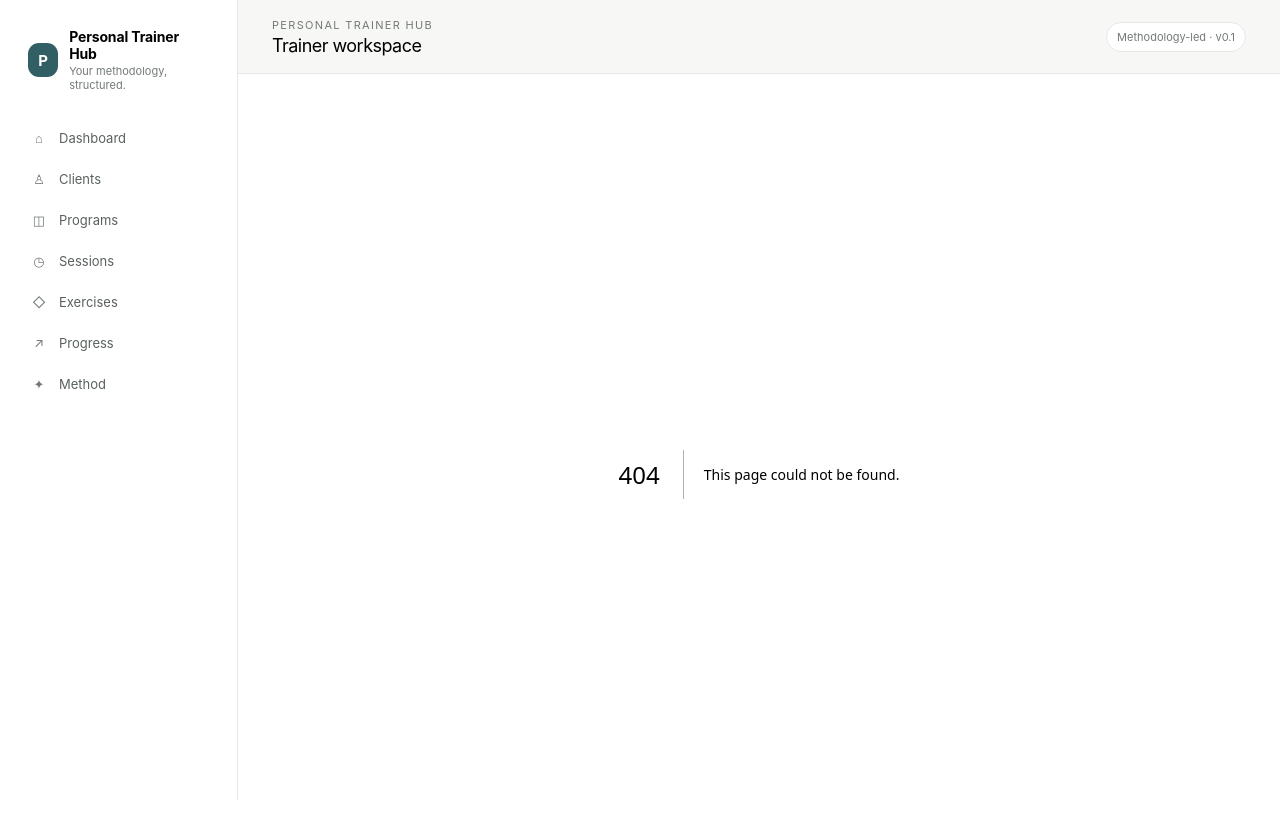
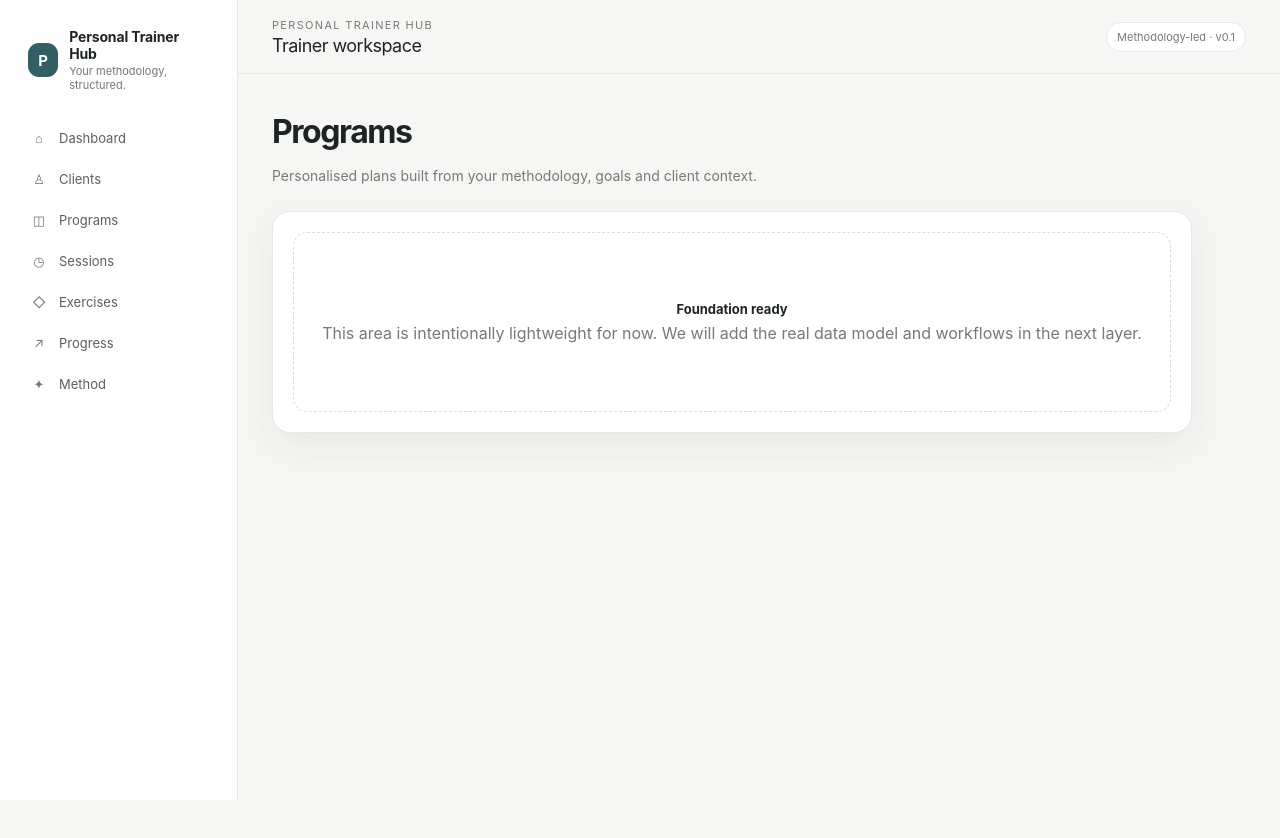
Before and after one commit to goforglam/personal-trainer-hub, a Next.js app: page /programs in a window 1280 px wide. Before the commit this address had no page. Shown: the top 838 px of the page. After the commit the page ends 800 px from the top, so only its background shows below. Built offline with nearby package versions, Linux system fonts and the light colour scheme.

Commit message:
Add app/programs/page.tsx

```diff
--- /dev/null
+++ b/app/programs/page.tsx
@@ -0,0 +1,4 @@
+import { Section } from "../section";
+export default function ProgramsPage() {
+  return <Section title="Programs" text="Personalised plans built from your methodology, goals and client context." />;
+}
```
